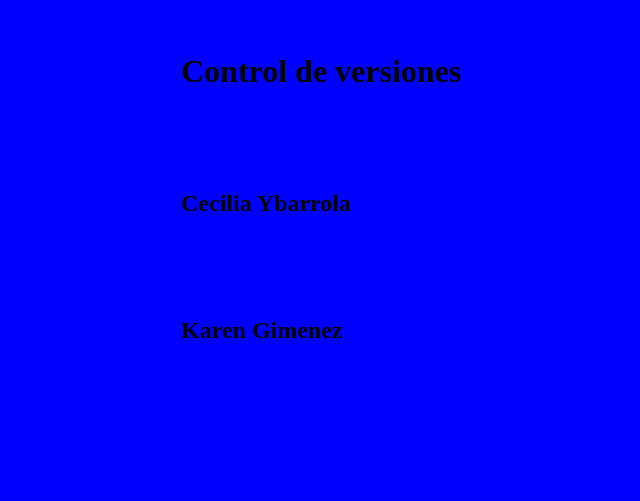
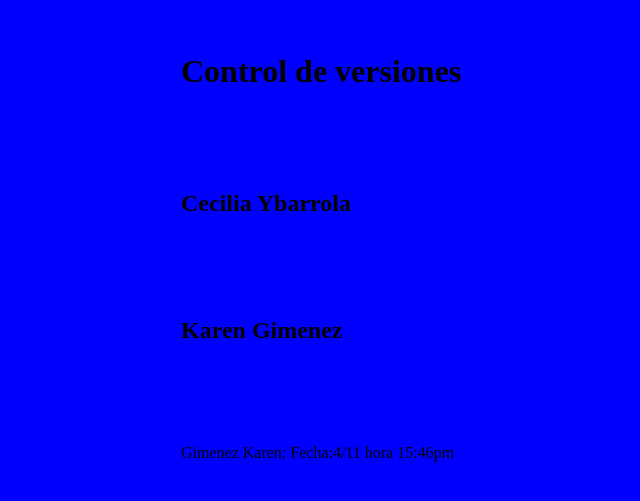
Before and after one commit to FelipeBG1/TP_SO_I4_119, a plain HTML site: page index.html in a window 1280 px wide. Shown: the part 147-648 px from the top of the page, without its empty margins (119-759 px from the left). Drawn offline with Linux system fonts and the light colour scheme.

Commit message:
Punto 18- ALFA fecha y Hora

```diff
--- a/index.html
+++ b/index.html
@@ -10,6 +10,7 @@
     <h1>Control de versiones</h1>
     <h2>Cecilia Ybarrola</h2>
     <h2>Karen Gimenez</h2>
+    <p> Gimenez Karen; Fecha:4/11 hora 15:46pm</p>
 
 </body>
 </html>
```
